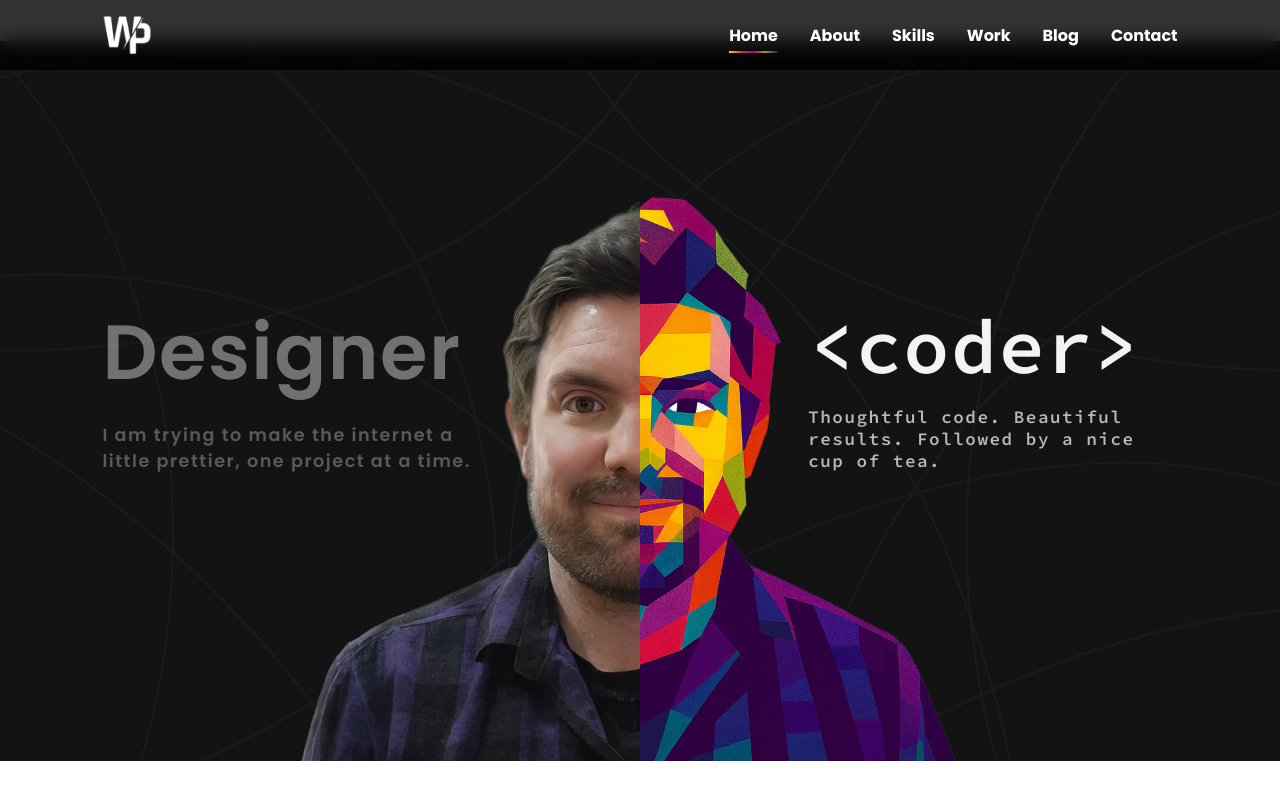
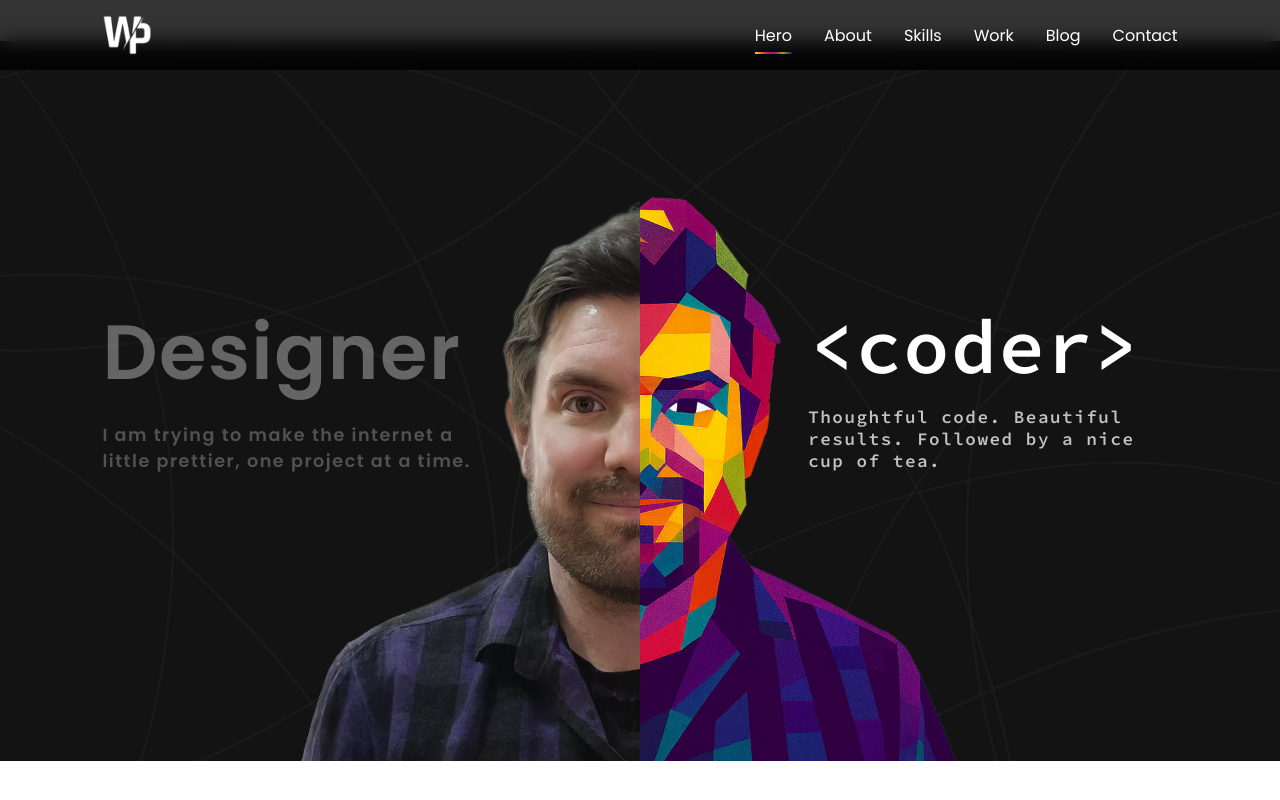
Before and after one commit to driggy769/portfolio-react, a React (Vite) app in the folder portfolio-react/: page / in a window 1280 px wide. Shown: the top 800 px of the page. Built offline with nearby package versions, Linux system fonts and the light colour scheme; no server answers.

Commit message:
fixed the navigation so it does show the anchor links when you click

```diff
--- a/portfolio-react/src/components/Navbar.css
+++ b/portfolio-react/src/components/Navbar.css
@@ -19,17 +19,25 @@
   backdrop-filter: blur(10px);
 }
 
+/* =========================
+   LOGO
+========================= */
 .logo {
   display: grid;
   place-items: center;
   height: 50px;
+
+  background: none;
+  border: none;
+  padding: 0;
+  cursor: pointer;
 }
 
 .logo img {
   grid-area: 1 / 1;
   height: 100%;
+  width: 50px;
   transition: opacity 0.3s ease;
-  width: 50px;
 }
 
 .logo-hover {
@@ -44,22 +52,34 @@
   opacity: 0;
 }
 
-/* LINKS */
+/* =========================
+   LINKS
+========================= */
 .nav-links {
   list-style: none;
   display: flex;
   gap: 32px;
 }
 
-.nav-links a {
+/* anchor + button base */
+.nav-links a,
+.nav-links button {
   color: #fff;
   text-decoration: none;
   position: relative;
   font-weight: bold;
+
+  background: none;
+  border: none;
+  padding: 0;
+  margin: 0;
+  font: inherit;
+  cursor: pointer;
 }
 
-/* underline hover */
-.nav-links a::after {
+/* underline base */
+.nav-links a::after,
+.nav-links button::after {
   content: "";
   position: absolute;
   bottom: -6px;
@@ -77,7 +97,17 @@
   transition: width 0.3s ease;
 }
 
-.nav-links a.active::after {
+/* hover + focus */
+.nav-links a:hover::after,
+.nav-links a:focus-visible::after,
+.nav-links button:hover::after,
+.nav-links button:focus-visible::after {
+  width: 100%;
+}
+
+/* active state (scroll-spy / routes) */
+.nav-links a.active::after,
+.nav-links button.active::after {
   width: 100%;
 }
 
@@ -138,8 +168,6 @@
   .hamburger {
     display: flex;
     background: none;
-    outline: none;
-    background: none;
     border: none;
     padding: 0;
     margin: 0;
@@ -147,33 +175,3 @@
     outline: none;
   }
 }
-
-/* underline hover */
-.nav-links a::after {
-  content: "";
-  position: absolute;
-  bottom: -6px;
-  left: 0;
-  width: 0;
-  height: 2px;
-  background: linear-gradient(
-    90deg,
-    #fcd702,
-    #dc2f4f,
-    #a40c75,
-    #9aa30e,
-    #211774
-  );
-  transition: width 0.3s ease;
-}
-
-/* 🔴 THIS WAS MISSING */
-.nav-links a:hover::after,
-.nav-links a:focus-visible::after {
-  width: 100%;
-}
-
-/* active state (for later scroll-spy) */
-.nav-links a.active::after {
-  width: 100%;
-}
--- a/portfolio-react/src/components/Navbar.jsx
+++ b/portfolio-react/src/components/Navbar.jsx
@@ -1,5 +1,5 @@
 import { useEffect, useState } from "react";
-import { useLocation } from "react-router-dom";
+import { useLocation, useNavigate } from "react-router-dom";
 import "./Navbar.css";
 
 /* =========================
@@ -9,12 +9,11 @@ const SECTIONS = ["hero", "about", "skills", "work", "blog", "contact"];
 
 /* =========================
    ROUTE → NAV MAP
-   (extend this later safely)
 ========================= */
 const ROUTE_MAP = [
-  { match: /^\/$/, active: null }, // Home (scroll-spy handles this)
-  { match: /^\/work\/.+/, active: "work" }, // Project pages
-  { match: /^\/blog/, active: "blog" }, // Future example
+  { match: /^\/$/, active: null },
+  { match: /^\/work\/.+/, active: "work" },
+  { match: /^\/blog/, active: "blog" },
 ];
 
 function Navbar() {
@@ -22,9 +21,28 @@ function Navbar() {
   const [active, setActive] = useState(null);
 
   const location = useLocation();
+  const navigate = useNavigate();
   const isHome = location.pathname === "/";
 
-  const navHref = (id) => (isHome ? `#${id}` : `/#${id}`);
+  /* =========================
+     SCROLL HANDLER (NO HASH)
+  ========================= */
+  const scrollToSection = (id) => {
+    closeMenu();
+
+    if (isHome) {
+      const el = document.getElementById(id);
+      el?.scrollIntoView({ behavior: "smooth" });
+    } else {
+      navigate("/", { replace: false });
+
+      // wait for home to mount
+      setTimeout(() => {
+        const el = document.getElementById(id);
+        el?.scrollIntoView({ behavior: "smooth" });
+      }, 100);
+    }
+  };
 
   /* =========================
      MOBILE MENU
@@ -34,7 +52,6 @@ function Navbar() {
 
   /* =========================
      ROUTE-BASED ACTIVE STATE
-     (FUTURE-PROOF)
   ========================= */
   useEffect(() => {
     if (isHome) return;
@@ -70,79 +87,33 @@ function Navbar() {
     );
 
     sections.forEach((section) => observer.observe(section));
-
     return () => observer.disconnect();
   }, [isHome]);
 
   return (
     <nav className="navbar">
       {/* LOGO */}
-      <a href={navHref("hero")} className="logo" onClick={closeMenu}>
+      <button
+        className="logo"
+        onClick={() => scrollToSection("hero")}
+        aria-label="Go to top"
+      >
         <img src="/images/logo.png" className="logo-default" alt="" />
         <img src="/images/logo-hover.png" className="logo-hover" alt="" />
-      </a>
+      </button>
 
       {/* LINKS */}
       <ul className={`nav-links ${open ? "active" : ""}`}>
-        <li>
-          <a
-            href={navHref("hero")}
-            className={active === "hero" ? "active" : ""}
-            onClick={closeMenu}
-          >
-            Home
-          </a>
-        </li>
-
-        <li>
-          <a
-            href={navHref("about")}
-            className={active === "about" ? "active" : ""}
-            onClick={closeMenu}
-          >
-            About
-          </a>
-        </li>
-
-        <li>
-          <a
-            href={navHref("skills")}
-            className={active === "skills" ? "active" : ""}
-            onClick={closeMenu}
-          >
-            Skills
-          </a>
-        </li>
-
-        <li>
-          <a
-            href={navHref("work")}
-            className={active === "work" ? "active" : ""}
-            onClick={closeMenu}
-          >
-            Work
-          </a>
-        </li>
-
-        <li>
-          <a
-            href={navHref("blog")}
-            className={active === "blog" ? "active" : ""}
-            onClick={closeMenu}
-          >
-            Blog
-          </a>
-        </li>
-
-        <li>
-          <a
-            href={navHref("contact")}
-            className={active === "contact" ? "active" : ""}
-            onClick={closeMenu}
-          >
-            Contact
-          </a>
-        </li>
+        {SECTIONS.map((id) => (
+          <li key={id}>
+            <button
+              className={active === id ? "active" : ""}
+              onClick={() => scrollToSection(id)}
+            >
+              {id.charAt(0).toUpperCase() + id.slice(1)}
+            </button>
+          </li>
+        ))}
       </ul>
 
       {/* HAMBURGER */}
--- a/portfolio-react/src/data/projects.js
+++ b/portfolio-react/src/data/projects.js
@@ -281,4 +281,69 @@ export const projects = [
       },
     ],
   },
+
+  {
+    slug: "pearsteens-steak-house",
+    title: "Pearsteen's Steak House",
+    category: "self",
+    thumb: "/images/work/portfolio-4.png",
+    intro: "A website for a fictional local steakhouse.",
+    imageClass: "left-pos",
+    heroImage: "/images/work/portfolio-4.png",
+    gallery: [
+      "/images/work/project4/1.png",
+      "/images/work/project4/2.png",
+      "/images/work/project4/3.png",
+    ],
+    content: [
+      {
+        type: "heading",
+        text: "Project Overview",
+      },
+      {
+        type: "paragraph",
+        text: "This project marked one of my earliest explorations into React development and served as an important learning milestone in my transition from static sites to component-based applications. It began as an exercise in understanding how React could be applied to real-world layouts and interactions.",
+      },
+      {
+        type: "paragraph",
+        text: "The initial design was sourced from a free PSD template website and was chosen specifically to challenge my ability to translate a pre-existing visual concept into a functional web application. This provided a clear design reference while allowing me to focus on the technical implementation.",
+      },
+
+      {
+        type: "heading",
+        text: "From Static Markup to React",
+      },
+      {
+        type: "paragraph",
+        text: "Development started using plain HTML and CSS to establish the layout and styling. Once the structure was in place, the project was progressively converted into a React application, breaking the interface down into reusable components and introducing a more scalable architecture.",
+      },
+      {
+        type: "paragraph",
+        text: "This staged approach helped solidify my understanding of how React differs from traditional static development and highlighted the benefits of component reuse and improved state management.",
+      },
+
+      {
+        type: "heading",
+        text: "Challenges & Learning Curve",
+      },
+      {
+        type: "paragraph",
+        text: "As this was an early React project, several aspects proved particularly challenging. One of the most significant hurdles was gaining a deeper understanding of routing and navigation, especially how different views could be handled within a single-page application.",
+      },
+      {
+        type: "paragraph",
+        text: "The project took just over two weeks to complete, reflecting both the learning curve involved and the time spent researching, testing, and refining unfamiliar concepts. Despite the challenges, this process played a key role in building confidence with React fundamentals.",
+      },
+
+      {
+        type: "heading",
+        text: "Live Demo",
+      },
+      {
+        type: "link",
+        text: "View Live Demo",
+        url: "https://restaurant-seven-iota.vercel.app/",
+      },
+    ],
+  },
 ];
```
